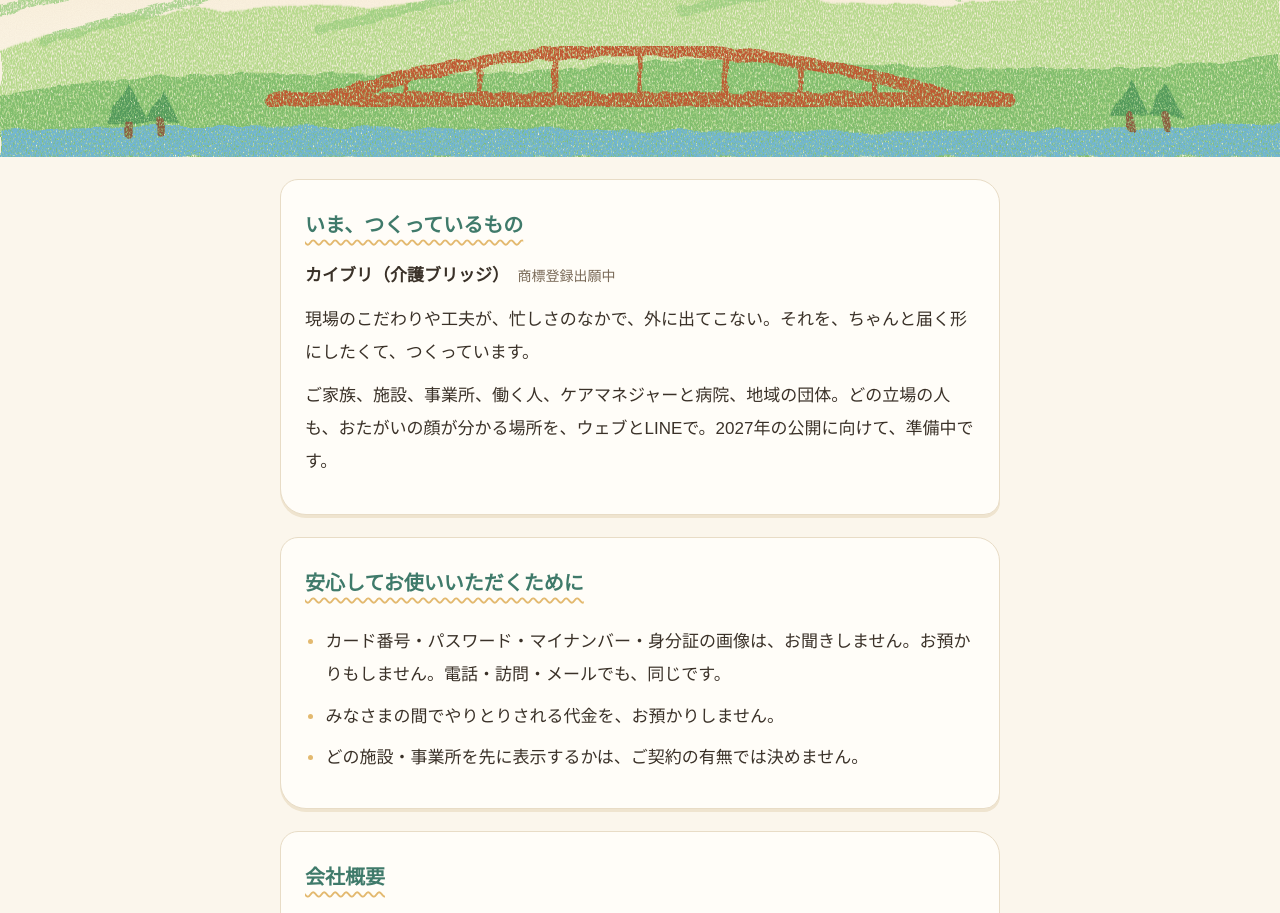
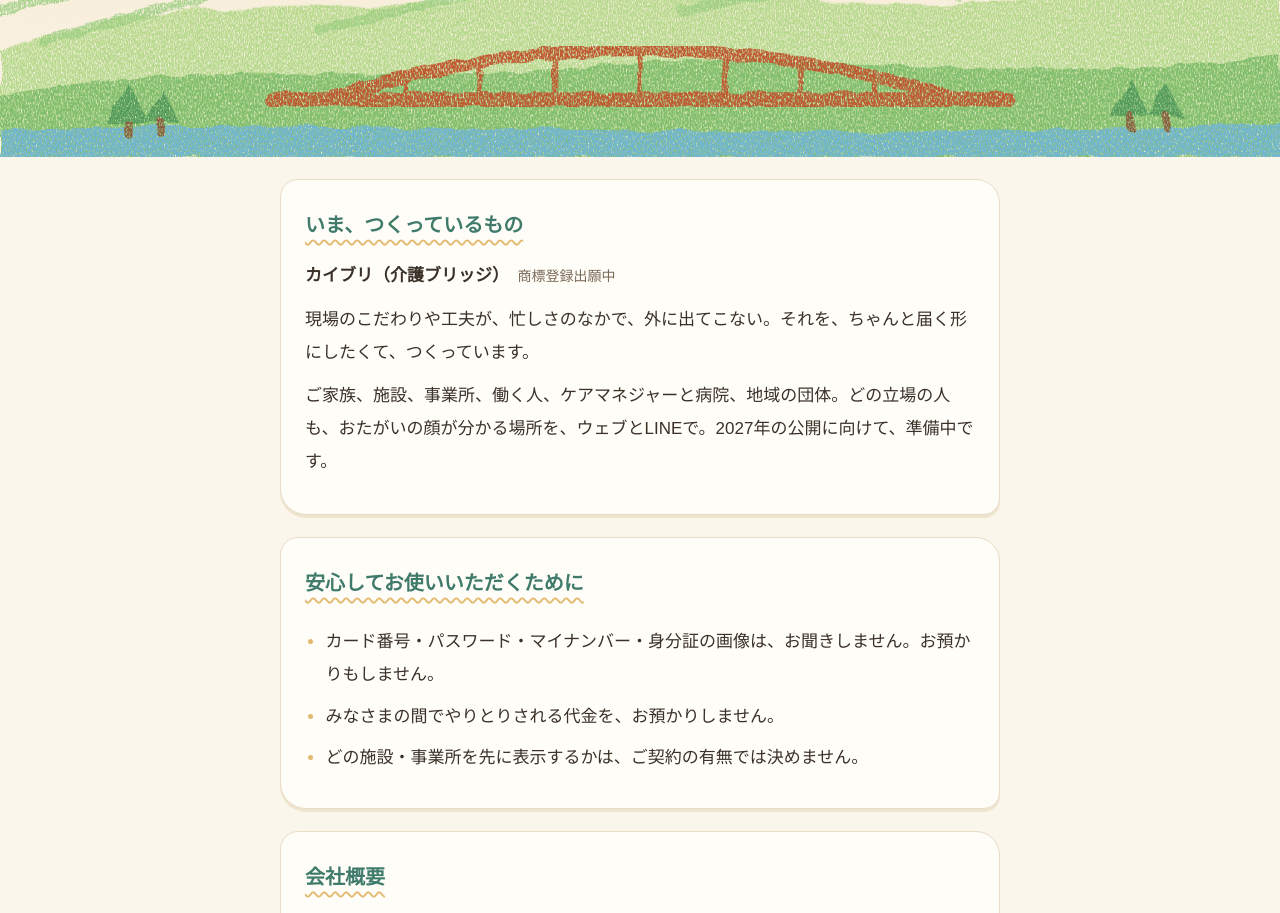
Before and after one commit to hash-group-jp/welfare-bridge-site, a plain HTML site: page index.html in a window 1280 px wide. Shown: the part 187-1100 px from the top of the page. Drawn offline with Linux system fonts and the light colour scheme.

Commit message:
Simplify first promise wording
Co-Authored-By: Claude Sonnet 5.5 <noreply@anthropic.com>
Claude-Session: https://claude.ai/code/session_01Lk3uyHRMCUsNmNcJtDgkTL

```diff
--- a/index.html
+++ b/index.html
@@ -93,7 +93,7 @@ footer{padding-top:12px;padding-bottom:48px;color:var(--sub);font-size:14px}
 <section>
 <h2>安心してお使いいただくために</h2>
 <ul>
-<li>カード番号・パスワード・マイナンバー・身分証の画像は、お聞きしません。お預かりもしません。電話・訪問・メールでも、同じです。</li>
+<li>カード番号・パスワード・マイナンバー・身分証の画像は、お聞きしません。お預かりもしません。</li>
 <li>みなさまの間でやりとりされる代金を、お預かりしません。</li>
 <li>どの施設・事業所を先に表示するかは、ご契約の有無では決めません。</li>
 </ul>
```
